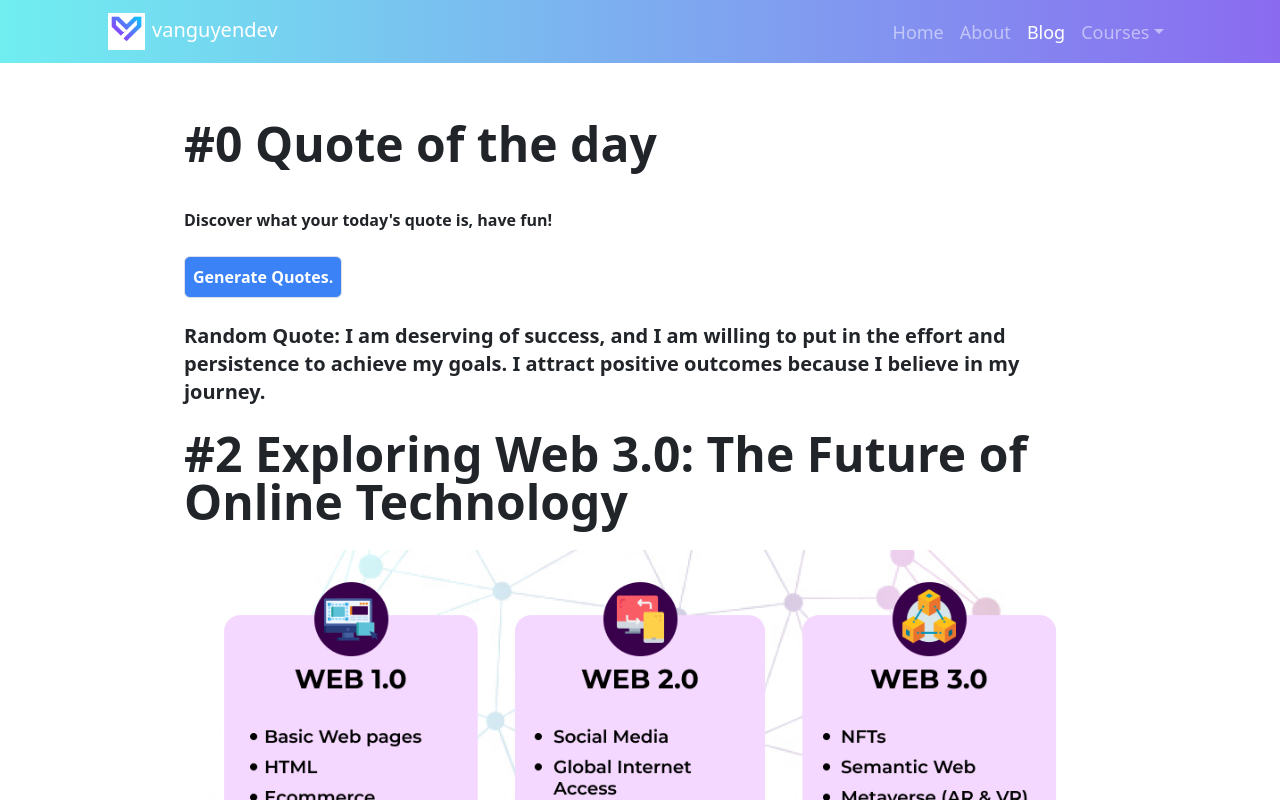
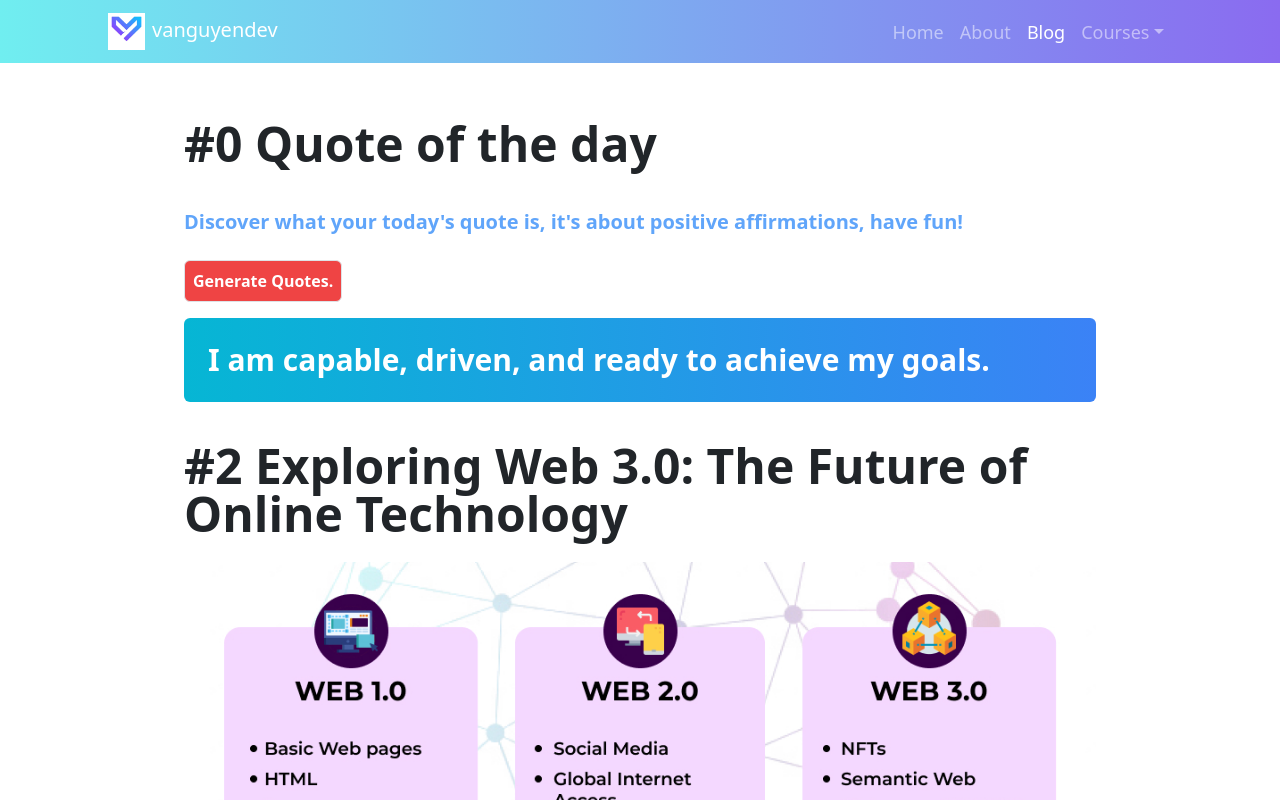
Before and after one commit to vanguyen333/mysiteO, a React (Vite) app: page /blog in a window 1280 px wide. Shown: the top 800 px of the page. Built offline with nearby package versions, Linux system fonts and the light colour scheme.

Commit message:
edit a bit styling for blog0

```diff
--- a/src/BlogCompo/Blog0.jsx
+++ b/src/BlogCompo/Blog0.jsx
@@ -1,11 +1,11 @@
 import React, { useState } from "react";
 const Blog0 = () => {
-  const researchTitles = [
+  const quotes = [
     "I am capable of doing anything I want.",
     "I am capable, driven, and ready to achieve  my goals.",
     "I am a talented and successful person in every aspect of my life.",
     "I embrace difficulties and challenges as they are a crucial foundation for me to create opportunities.",
-    "I am creating a work life that inspiries and motivates me",
+    "I am creating a work life that inspiries and motivates me.",
     "I am grateful for another wonderful day where I can write great things in the next chapter in the book of my journey.",
     "I attract positivity and abundance into my life.",
     "I am resilient and can overcome any challenges.",
@@ -22,30 +22,36 @@ const Blog0 = () => {
     "I choose positivity and maintain an optimistic outlook on life. I focus on the good in every situation and express gratitude for the lessons and blessings that come my way.",
     "I radiate positivity, uplifting others with my words and actions. My positive energy has a ripple effect, creating a harmonious environment around me.",
   ];
-  const getRandomResearchTitle = () => {
-    return researchTitles[Math.floor(Math.random() * researchTitles.length)];
+  const getRandomQuotes = () => {
+    return quotes[Math.floor(Math.random() * quotes.length)];
   };
-  const [researchTitle, setResearchTitle] = useState(getRandomResearchTitle());
+  const [researchTitle, setResearchTitle] = useState(getRandomQuotes());
 
   const handleClick = () => {
-    const newResearchTitle = getRandomResearchTitle();
+    const newResearchTitle = getRandomQuotes();
     setResearchTitle(newResearchTitle);
   };
   return (
     <div>
       <h1 className="text-5xl font-bold pt-24">#0 Quote of the day</h1>
-      <p className="pt-10 font-bold">
-        Discover what your today's quote is, have fun!
+      <p className="pt-10 font-bold text-xl text-blue-400">
+        Discover what your today's quote is, it's about positive affirmations,
+        have fun!
       </p>
+      <div className="items-center justify-center">
         <button
           onClick={handleClick}
-        className="border px-2 py-2 mt-4 font-bold text-white rounded bg-blue-500"
+          className="border px-2 py-2 mt-4 font-bold text-white rounded bg-red-500 "
         >
           Generate Quotes.
         </button>
-      <h1 className="text-xl font-semibold pt-4">
-        Random Quote: {researchTitle}
+      </div>
+      <div class="bg-gradient-to-r from-cyan-500 to-blue-500 ... rounded">
+        {" "}
+        <h1 className="py-4 px-4 text-3xl my-3 font-semibold pt-4 text-white font-bold">
+          {researchTitle}
         </h1>
+      </div>
     </div>
   );
 };
```
Lines whose indentation alone changed are shown as unchanged.
